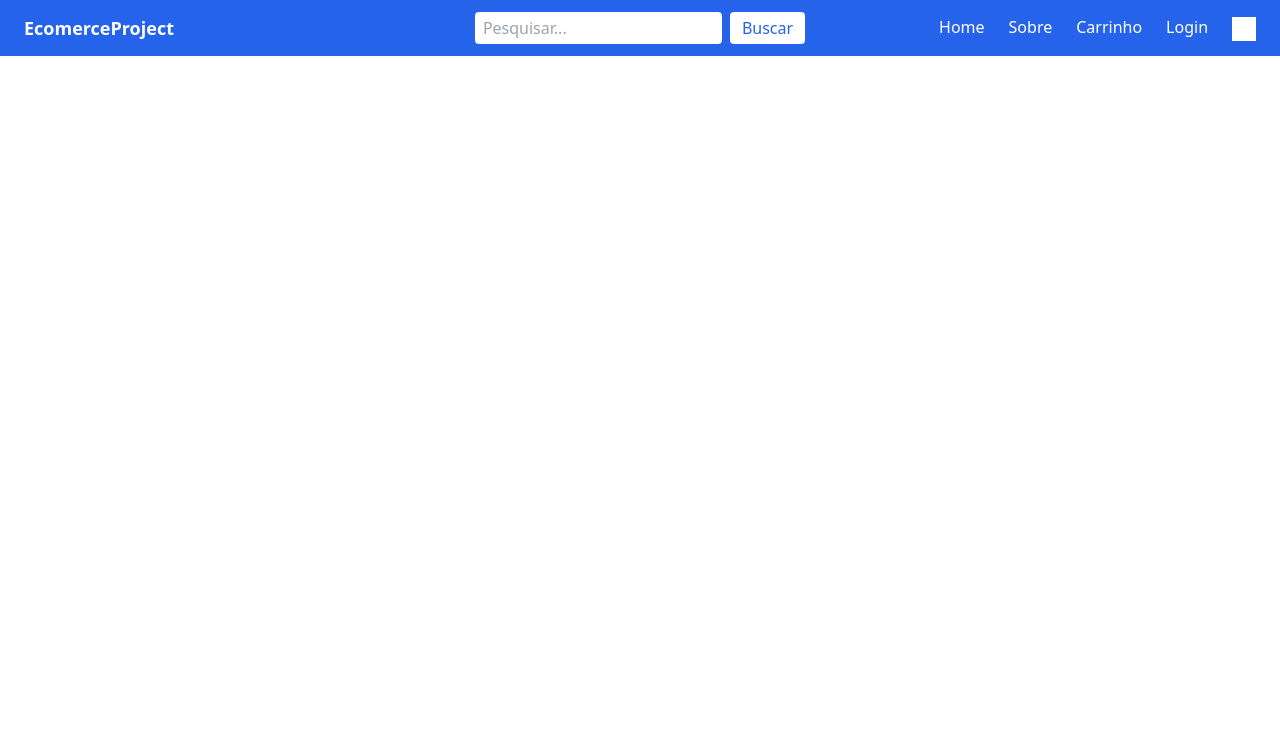
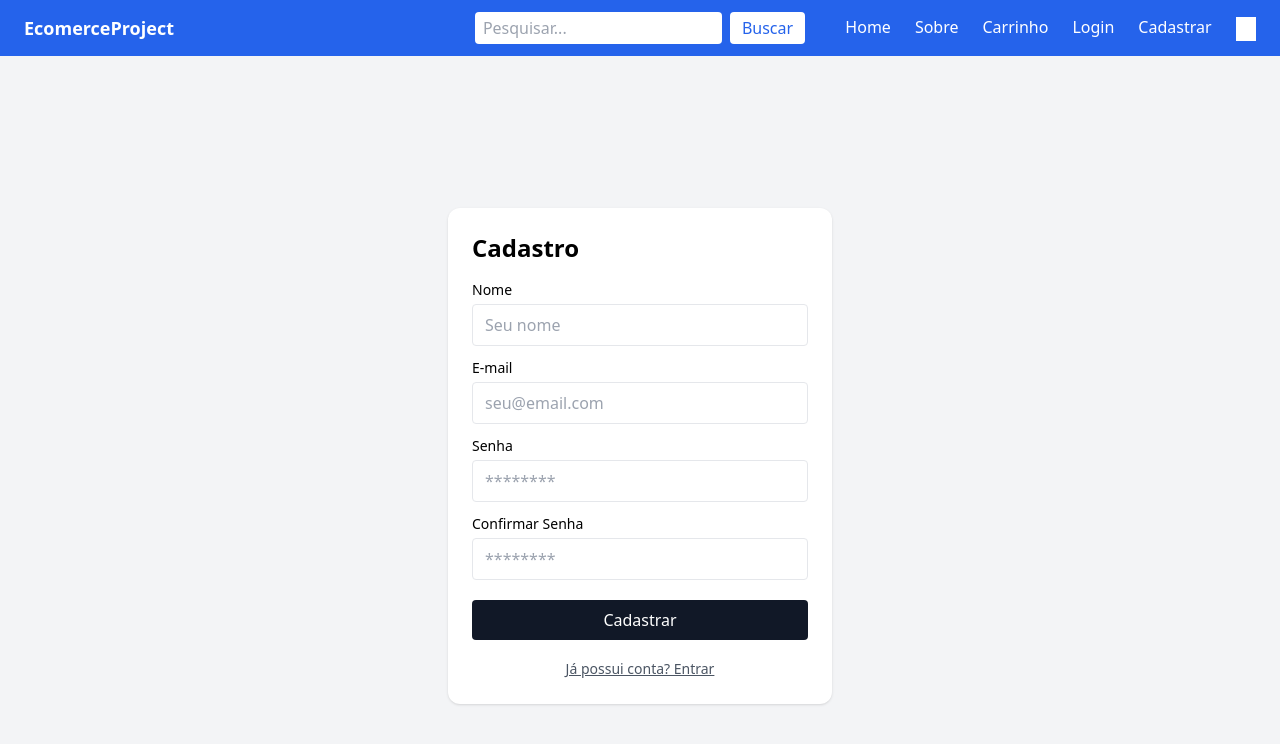
Before and after one commit to takiguchii/Ecommerce-Project-Factory-IV, a Vue app in the folder frontend/Ecommerce/: page /register in a window 1280 px wide. Shown: the top 744 px of the page. Built offline with nearby package versions, Linux system fonts and the light colour scheme; grey boxes are pictures that could not be loaded.

Commit message:
refactor: move register component to RegisterView.vue

```diff
--- a/frontend/Ecommerce/src/components/NavbarComponent.vue
+++ b/frontend/Ecommerce/src/components/NavbarComponent.vue
@@ -24,6 +24,9 @@
         <router-link to="/login" class="hover:underline">Login</router-link>
       </li>
       <li>
+        <router-link to="/register" class="hover:underline">Cadastrar</router-link>
+      </li>
+      <li>
         <router-link to="/sidebar" class="hover:underline">
           <img src="https://cdn-icons-png.flaticon.com/512/5358/5358649.png" alt="Sidebar" class="w-6 h-6 inline filter invert brightness-0 contrast-100"/>
         </router-link>
--- a/frontend/Ecommerce/src/router/index.js
+++ b/frontend/Ecommerce/src/router/index.js
@@ -1,6 +1,7 @@
 import { createRouter, createWebHistory } from 'vue-router'
 import HomeView from '../views/HomeView.vue'
 import LoginView from '../views/LoginView.vue'
+import RegisterView from '../views/RegisterView.vue'
 
 const router = createRouter({
   history: createWebHistory(import.meta.env.BASE_URL),
@@ -16,6 +17,11 @@ const router = createRouter({
       component: () => import('../views/LoginView.vue'),
     },
     {
+      path: '/register',
+      name: 'register',
+      component: () => import('../views/RegisterView.vue'),
+    },
+    {
       path: '/about',
       name: 'about',
       // route level code-splitting
--- a/frontend/Ecommerce/src/views/LoginView.vue
+++ b/frontend/Ecommerce/src/views/LoginView.vue
@@ -2,33 +2,7 @@
   <main class="min-h-screen bg-gray-100 flex items-center justify-center p-4">
     <section class="w-full max-w-sm">
       <div class="bg-white shadow rounded-xl p-6">
-        <h1 class="text-2xl font-semibold mb-4">Login / Cadastro</h1>
-
-        <form>
-          <div class="mb-3">
-            <label class="block text-sm mb-1">Nome</label>
-            <input type="text" placeholder="Seu nome" class="w-full border rounded px-3 py-2"/>
-          </div>
-
-          <div class="mb-3">
-            <label class="block text-sm mb-1">E-mail</label>
-            <input type="email" placeholder="seu@email.com" class="w-full border rounded px-3 py-2"/>
-          </div>
-
-          <div class="mb-3">
-            <label class="block text-sm mb-1">Senha</label>
-            <input type="password" placeholder="********" class="w-full border rounded px-3 py-2"/>
-          </div>
-
-          <div class="mb-3">
-            <label class="block text-sm mb-1">Confirmar Senha</label>
-            <input type="password" placeholder="********" class="w-full border rounded px-3 py-2"/>
-          </div>
-
-          <button type="submit" class="w-full bg-gray-900 text-white rounded py-2 mt-2">
-            Entrar
-          </button>
-        </form>
+        <h1 class="text-2xl font-semibold mb-4">Login</h1>
       </div>
     </section>
   </main>
@@ -36,3 +10,7 @@
 
 <script setup>
 </script>
+
+<style scoped>
+
+</style>
--- /dev/null
+++ b/frontend/Ecommerce/src/views/RegisterView.vue
@@ -0,0 +1,80 @@
+<template>
+  <main class="min-h-screen bg-gray-100 flex items-center justify-center p-4">
+    <section class="w-full max-w-sm">
+      <div class="bg-white shadow rounded-xl p-6">
+        <!-- Título -->
+        <h1 class="text-2xl font-semibold mb-4">Cadastro</h1>
+
+        <!-- Formulário -->
+        <form @submit.prevent="onSubmit">
+          <div class="mb-3">
+            <label class="block text-sm mb-1">Nome</label>
+            <input
+              v-model="form.name"
+              type="text"
+              placeholder="Seu nome"
+              class="w-full border rounded px-3 py-2"
+            />
+          </div>
+
+          <div class="mb-3">
+            <label class="block text-sm mb-1">E-mail</label>
+            <input
+              v-model="form.email"
+              type="email"
+              placeholder="seu@email.com"
+              class="w-full border rounded px-3 py-2"
+            />
+          </div>
+
+          <div class="mb-3">
+            <label class="block text-sm mb-1">Senha</label>
+            <input
+              v-model="form.password"
+              type="password"
+              placeholder="********"
+              class="w-full border rounded px-3 py-2"
+            />
+          </div>
+
+          <div class="mb-3">
+            <label class="block text-sm mb-1">Confirmar Senha</label>
+            <input
+              v-model="form.confirm"
+              type="password"
+              placeholder="********"
+              class="w-full border rounded px-3 py-2"
+            />
+          </div>
+
+          <!-- Botão -->
+          <button type="submit" class="w-full bg-gray-900 text-white rounded py-2 mt-2">
+            Cadastrar
+          </button>
+        </form>
+
+        <!-- Link para login -->
+        <div class="text-center mt-4">
+          <RouterLink to="/login" class="underline text-sm text-gray-600">
+            Já possui conta? Entrar
+          </RouterLink>
+        </div>
+      </div>
+    </section>
+  </main>
+</template>
+
+<script setup>
+import { reactive } from 'vue'
+
+const form = reactive({
+  name: '',
+  email: '',
+  password: '',
+  confirm: ''
+})
+
+function onSubmit() {
+  alert('Cadastro simples validado!')
+}
+</script>
```
